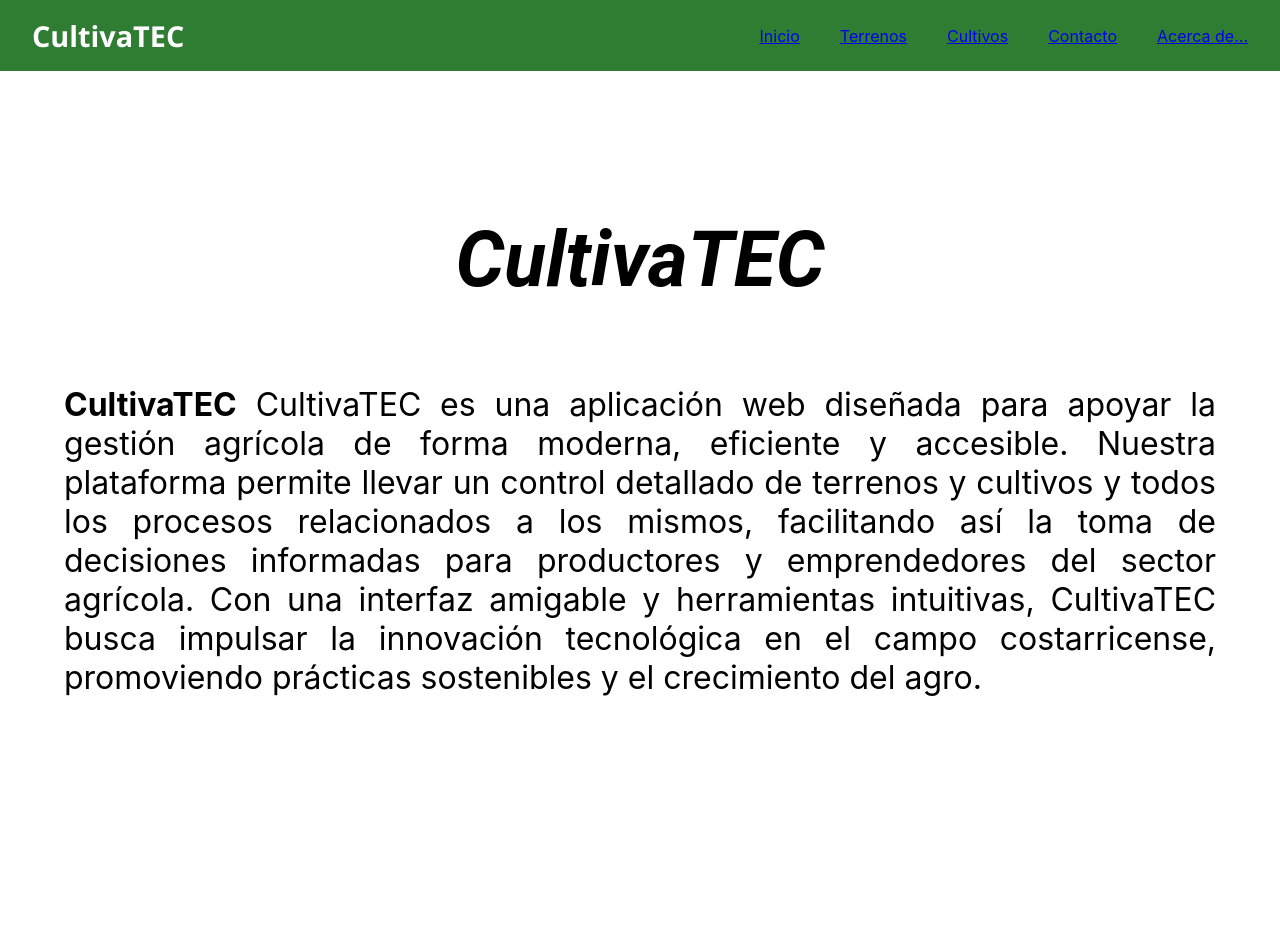
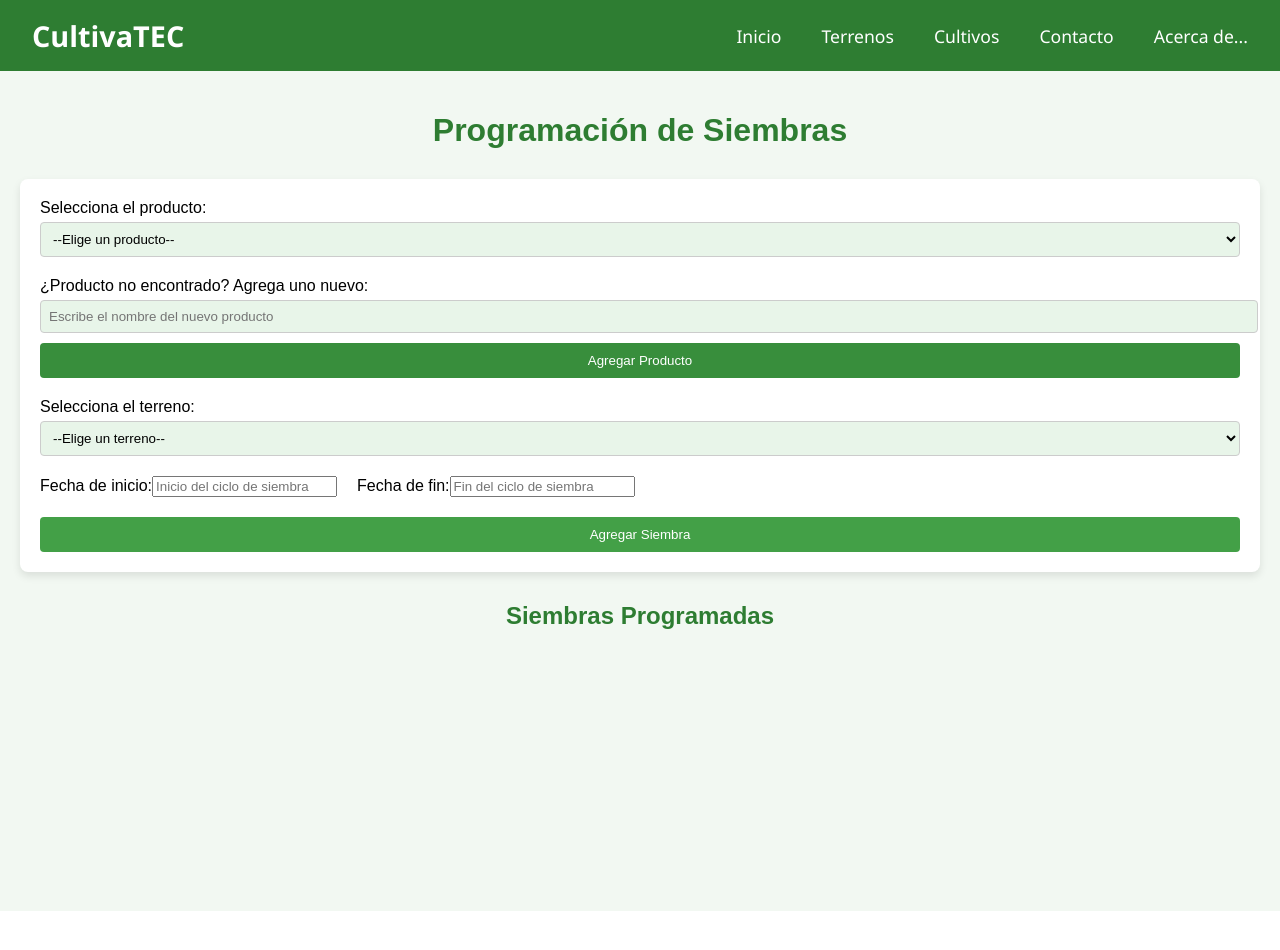
Before and after one commit to MarioRojasV/Proyecto2Reque, a React (Create React App) app: page /cultivos in a window 1280 px wide. Shown: the top 950 px of the page. Before the commit the page ends 825 px from the top, so only its background shows below. Built offline with nearby package versions, Linux system fonts and the light colour scheme.

Commit message:
Cultivos_listos

```diff
--- a/package.json
+++ b/package.json
@@ -8,6 +8,7 @@
     "@testing-library/react": "^16.3.0",
     "@testing-library/user-event": "^13.5.0",
     "react": "^19.1.0",
+    "react-datepicker": "^8.3.0",
     "react-dom": "^19.1.0",
     "react-router-dom": "^7.5.0",
     "react-scripts": "5.0.1",
--- a/src/components/Navbar.js
+++ b/src/components/Navbar.js
@@ -6,11 +6,11 @@ const Navbar = () => {
     <nav style={styles.nav}>
       <Link to="/" style={styles.logo}>CultivaTEC</Link>
       <ul style={styles.links}>
-        <li><Link to="/">Inicio</Link></li>
-        <li><Link to="/Terrenos">Terrenos</Link></li>
-        <li><Link to="/Cultivos">Cultivos</Link></li>
-        <li><Link to="/Contacto">Contacto</Link></li>
-        <li><Link to="/AcercaDe">Acerca de...</Link></li>
+        <li><Link to="/" style={styles.link}>Inicio</Link></li>
+        <li><Link to="/Terrenos" style={styles.link}>Terrenos</Link></li>
+        <li><Link to="/Cultivos" style={styles.link}>Cultivos</Link></li>
+        <li><Link to="/Contacto" style={styles.link}>Contacto</Link></li>
+        <li><Link to="/AcercaDe" style={styles.link}>Acerca de...</Link></li>
       </ul>
     </nav>
   );
@@ -30,14 +30,19 @@ const styles = {
     fontWeight: 'bold',
     color: 'white',
     textDecoration: 'none',
-    fontFamily: 'Segoe UI, sans-serif', // o cualquier fuente moderna
+    fontFamily: 'Segoe UI, sans-serif',
   },
   links: {
     listStyle: 'none',
     display: 'flex',
     gap: '2.5rem',
-    fontColor: 'white',
     margin: 0,
+  },
+  link: {
+    color: 'white',
+    textDecoration: 'none',
+    fontSize: '1.1rem',
+    fontFamily: 'Segoe UI, sans-serif',
   }
 };
 
--- a/src/pages/Cultivos.js
+++ b/src/pages/Cultivos.js
@@ -1,41 +1,231 @@
-export default function TablaConEstiloManual() {
-    return (
-      <div style={styles.contenedorPrincipal}>
-        <div style={styles.title}>CultivaTEC</div>
-        <div style={styles.texto}><strong>CultivaTEC</strong> CultivaTEC es una aplicación web diseñada para apoyar la gestión agrícola de forma moderna, eficiente y accesible. Nuestra plataforma permite llevar
-  un control detallado de terrenos y cultivos y todos los procesos relacionados a los mismos, facilitando así la toma de decisiones informadas para
-  productores y emprendedores del sector agrícola. Con una interfaz amigable y herramientas intuitivas, CultivaTEC busca impulsar la innovación
-  tecnológica en el campo costarricense, promoviendo prácticas sostenibles y el crecimiento del agro.</div>
-      </div>
-    );
-  }
+import React, { useState } from 'react';
+import DatePicker from 'react-datepicker';
+import "react-datepicker/dist/react-datepicker.css";
+
+const Cultivos = () => {
+  const [productos, setProductos] = useState(() => {
+    const productosGuardados = localStorage.getItem('productos');
+    return productosGuardados ? JSON.parse(productosGuardados) : ["Tomate", "Lechuga", "Zanahoria"];
+  });
+  const [terrenos] = useState(["Terreno Norte", "Terreno Este", "Terreno Sur"]);
+  const [productoSeleccionado, setProductoSeleccionado] = useState("");
+  const [terrenoSeleccionado, setTerrenoSeleccionado] = useState("");
+  const [siembras, setSiembras] = useState([]);
+  const [fechaInicio, setFechaInicio] = useState(null);
+  const [fechaFin, setFechaFin] = useState(null);
+  const [nuevoProducto, setNuevoProducto] = useState("");
+  const [error, setError] = useState("");
+
+  const handleSeleccionProducto = (event) => {
+    setProductoSeleccionado(event.target.value);
+  };
+
+  const handleSeleccionTerreno = (event) => {
+    setTerrenoSeleccionado(event.target.value);
+  };
+
+  const agregarSiembra = () => {
+    if (!productoSeleccionado || !terrenoSeleccionado || !fechaInicio || !fechaFin) {
+      setError("Por favor, selecciona un producto, un terreno y ambas fechas.");
+      return;
+    }
+
+    const nuevaSiembra = {
+      producto: productoSeleccionado,
+      terreno: terrenoSeleccionado,
+      fechaInicio: fechaInicio.toLocaleDateString(),
+      fechaFin: fechaFin.toLocaleDateString()
+    };
+
+    setSiembras([...siembras, nuevaSiembra]);
+    setProductoSeleccionado("");
+    setTerrenoSeleccionado("");
+    setFechaInicio(null);
+    setFechaFin(null);
+    setError("");
+  };
+
+  const eliminarSiembra = (index) => {
+    setSiembras(siembras.filter((_, i) => i !== index));
+  };
+
+  const agregarNuevoProducto = () => {
+    if (nuevoProducto.trim() === "") return;
+
+    const productosActualizados = [...productos, nuevoProducto.trim()];
+    setProductos(productosActualizados);
+    localStorage.setItem('productos', JSON.stringify(productosActualizados));
+    setNuevoProducto("");
+  };
 
   const styles = {
-    contenedorPrincipal: {
+    appContainer: {
+      fontFamily: 'Arial, sans-serif',
+      padding: '20px',
+      backgroundColor: '#f2f8f2',
+      minHeight: '100vh'
+    },
+    header: {
+      textAlign: 'center',
+      color: '#2e7d32',
+      marginBottom: '30px'
+    },
+    errorMessage: {
+      color: '#d32f2f',
+      marginBottom: '20px',
+      textAlign: 'center'
+    },
+    formContainer: {
+      backgroundColor: '#ffffff',
+      padding: '20px',
+      borderRadius: '8px',
+      boxShadow: '0 4px 8px rgba(0,0,0,0.1)',
+      marginBottom: '30px'
+    },
+    selectContainer: {
+      marginBottom: '20px'
+    },
+    inputField: {
+      width: '100%',
+      padding: '8px',
+      borderRadius: '4px',
+      border: '1px solid #ccc',
+      marginTop: '5px',
+      backgroundColor: '#e8f5e9'
+    },
+    dateContainer: {
       display: 'flex',
-      flexDirection: 'column', // Alineación vertical
-      alignItems: 'center',    // Centra horizontalmente
+      gap: '20px',
+      marginBottom: '20px'
     },
-    title: {
-      marginTop: '9rem',
-      color: 'black',
-      fontSize: 'clamp(1.2rem, 6vw, 6rem)',
-      fontFamily: '"Roboto", serif',
-      fontWeight: 'bold',
-      fontStyle: 'italic',
+    submitBtn: {
+      width: '100%',
+      padding: '10px',
+      backgroundColor: '#43a047',
+      color: 'white',
+      border: 'none',
+      borderRadius: '4px',
+      cursor: 'pointer'
     },
-    texto: {
-      marginTop: '1rem',       // Espacio entre los elementos
-      color: 'black',
-      fontSize: '2rem',
-      padding: '4rem',
-      textAlign: 'justify'
+    siembrasHeader: {
+      textAlign: 'center',
+      color: '#2e7d32',
+      marginBottom: '10px'
     },
+    siembrasList: {
+      listStyle: 'none',
+      padding: '0'
+    },
+    siembraItem: {
+      backgroundColor: '#ffffff',
+      padding: '10px',
+      marginBottom: '10px',
+      borderRadius: '4px',
+      display: 'flex',
+      justifyContent: 'space-between',
+      alignItems: 'center',
+      boxShadow: '0 2px 4px rgba(0,0,0,0.1)'
+    },
+    deleteBtn: {
+      backgroundColor: '#e53935',
+      color: 'white',
+      border: 'none',
+      padding: '6px 12px',
+      borderRadius: '4px',
+      cursor: 'pointer'
+    }
   };
 
+  return (
+    <div style={styles.appContainer}>
+      <h1 style={styles.header}>Programación de Siembras</h1>
 
-  /*
-  CultivaTEC es una aplicación web diseñada para apoyar la gestión agrícola de forma moderna, eficiente y accesible. Nuestra plataforma permite llevar
-  un control detallado de terrenos y cultivos y todos los procesos relacionados a los mismos, facilitando así la toma de decisiones informadas para
-  productores y emprendedores del sector agrícola. Con una interfaz amigable y herramientas intuitivas, CultivaTEC busca impulsar la innovación
-  tecnológica en el campo costarricense, promoviendo prácticas sostenibles y el crecimiento del agro.*/
+      {error && <div style={styles.errorMessage}>{error}</div>}
+
+      <div style={styles.formContainer}>
+        <div style={styles.selectContainer}>
+          <label>Selecciona el producto:</label>
+          <select
+            value={productoSeleccionado}
+            onChange={handleSeleccionProducto}
+            style={styles.inputField}
+          >
+            <option value="">--Elige un producto--</option>
+            {productos.map((producto, index) => (
+              <option key={index} value={producto}>{producto}</option>
+            ))}
+          </select>
+        </div>
+
+        <div style={styles.selectContainer}>
+          <label>¿Producto no encontrado? Agrega uno nuevo:</label>
+          <input
+            type="text"
+            value={nuevoProducto}
+            onChange={(e) => setNuevoProducto(e.target.value)}
+            placeholder="Escribe el nombre del nuevo producto"
+            style={styles.inputField}
+          />
+          <button
+            onClick={agregarNuevoProducto}
+            style={{ ...styles.submitBtn, marginTop: '10px', backgroundColor: '#388e3c' }}
+          >
+            Agregar Producto
+          </button>
+        </div>
+
+        <div style={styles.selectContainer}>
+          <label>Selecciona el terreno:</label>
+          <select
+            value={terrenoSeleccionado}
+            onChange={handleSeleccionTerreno}
+            style={styles.inputField}
+          >
+            <option value="">--Elige un terreno--</option>
+            {terrenos.map((terreno, index) => (
+              <option key={index} value={terreno}>{terreno}</option>
+            ))}
+          </select>
+        </div>
+
+        <div style={styles.dateContainer}>
+          <div>
+            <label>Fecha de inicio:</label>
+            <DatePicker
+              selected={fechaInicio}
+              onChange={date => setFechaInicio(date)}
+              dateFormat="dd/MM/yyyy"
+              placeholderText="Inicio del ciclo de siembra"
+              className="input-field"
+            />
+          </div>
+
+          <div>
+            <label>Fecha de fin:</label>
+            <DatePicker
+              selected={fechaFin}
+              onChange={date => setFechaFin(date)}
+              dateFormat="dd/MM/yyyy"
+              placeholderText="Fin del ciclo de siembra"
+              className="input-field"
+            />
+          </div>
+        </div>
+
+        <button onClick={agregarSiembra} style={styles.submitBtn}>Agregar Siembra</button>
+      </div>
+
+      <h2 style={styles.siembrasHeader}>Siembras Programadas</h2>
+      <ul style={styles.siembrasList}>
+        {siembras.map((siembra, index) => (
+          <li key={index} style={styles.siembraItem}>
+            <span>{siembra.producto} - {siembra.terreno} - {siembra.fechaInicio} - {siembra.fechaFin}</span>
+            <button onClick={() => eliminarSiembra(index)} style={styles.deleteBtn}>Eliminar</button>
+          </li>
+        ))}
+      </ul>
+    </div>
+  );
+};
+
+export default Cultivos;
```
Also changed, not shown: 1 other file (tests, documents, lock files or other folders).
